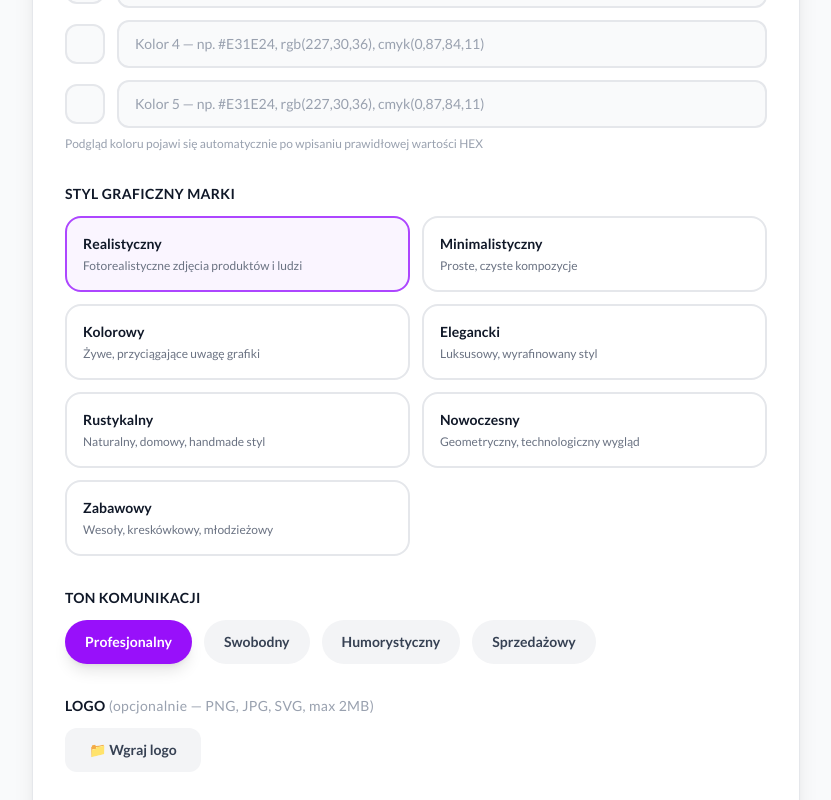
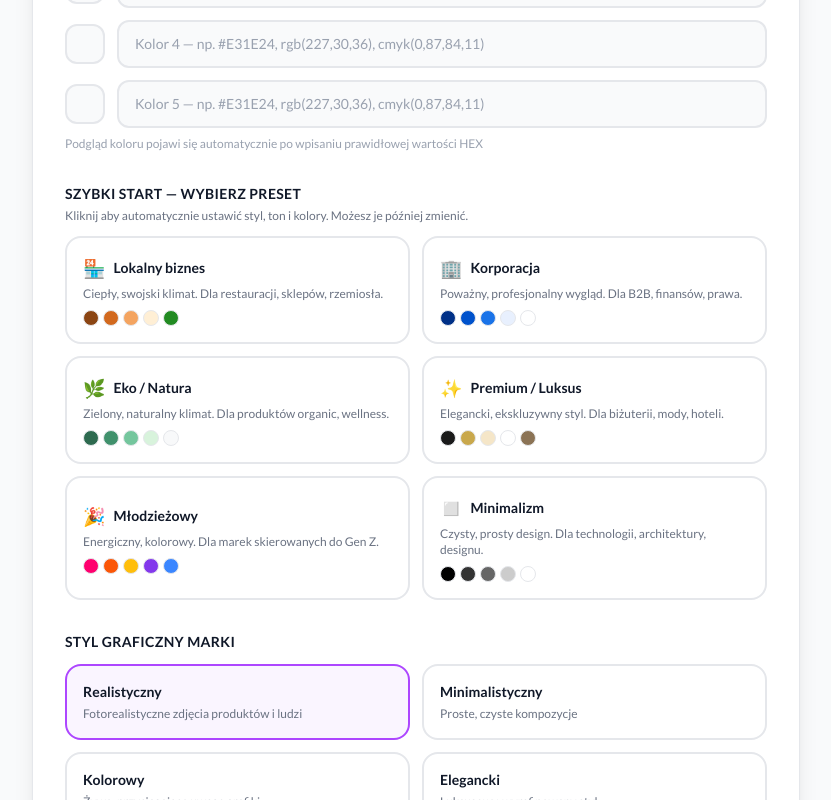
Before and after one commit to PostujTo/postujto, a Next.js app: page /settings in a window 1280 px wide. Shown: the part 609-1409 px from the top of the page, without its empty margins (224-1055 px from the left). Built offline with nearby package versions, Linux system fonts and the light colour scheme; no server answers.

Commit message:
feat: style presets in Brand Kit settings

```diff
--- a/app/settings/page.tsx
+++ b/app/settings/page.tsx
@@ -24,6 +24,63 @@ const BRAND_TONES = [
 const PRESET_COLORS = [
   '#E31E24', '#FF6600', '#FFD700', '#00A651', '#003087',
   '#6A0DAD', '#E91E8C', '#000000', '#FFFFFF', '#808080',
+];
+
+const STYLE_PRESETS = [
+  {
+    id: 'local',
+    label: 'Lokalny biznes',
+    emoji: '🏪',
+    desc: 'Ciepły, swojski klimat. Dla restauracji, sklepów, rzemiosła.',
+    style: 'rustic',
+    tone: 'casual',
+    colors: ['#8B4513', '#D2691E', '#F4A460', '#FFEFD5', '#228B22'],
+  },
+  {
+    id: 'corporate',
+    label: 'Korporacja',
+    emoji: '🏢',
+    desc: 'Poważny, profesjonalny wygląd. Dla B2B, finansów, prawa.',
+    style: 'modern',
+    tone: 'professional',
+    colors: ['#003087', '#0052CC', '#1A73E8', '#E8F0FE', '#FFFFFF'],
+  },
+  {
+    id: 'eco',
+    label: 'Eko / Natura',
+    emoji: '🌿',
+    desc: 'Zielony, naturalny klimat. Dla produktów organic, wellness.',
+    style: 'realistic',
+    tone: 'casual',
+    colors: ['#2D6A4F', '#40916C', '#74C69D', '#D8F3DC', '#F8F9FA'],
+  },
+  {
+    id: 'premium',
+    label: 'Premium / Luksus',
+    emoji: '✨',
+    desc: 'Elegancki, ekskluzywny styl. Dla biżuterii, mody, hoteli.',
+    style: 'elegant',
+    tone: 'professional',
+    colors: ['#1A1A1A', '#C9A84C', '#F5E6C8', '#FFFFFF', '#8B7355'],
+  },
+  {
+    id: 'youth',
+    label: 'Młodzieżowy',
+    emoji: '🎉',
+    desc: 'Energiczny, kolorowy. Dla marek skierowanych do Gen Z.',
+    style: 'playful',
+    tone: 'humorous',
+    colors: ['#FF006E', '#FB5607', '#FFBE0B', '#8338EC', '#3A86FF'],
+  },
+  {
+    id: 'minimal',
+    label: 'Minimalizm',
+    emoji: '◻️',
+    desc: 'Czysty, prosty design. Dla technologii, architektury, designu.',
+    style: 'minimalist',
+    tone: 'professional',
+    colors: ['#000000', '#333333', '#666666', '#CCCCCC', '#FFFFFF'],
+  },
 ];
 
 export default function SettingsPage() {
@@ -184,7 +241,40 @@ export default function SettingsPage() {
   </div>
   <p className="text-xs text-gray-400 mt-2">Podgląd koloru pojawi się automatycznie po wpisaniu prawidłowej wartości HEX</p>
 </div>
-
+{/* Presety stylów */}
+          <div>
+            <label className="block text-sm font-bold text-gray-900 uppercase tracking-wide mb-1">
+              Szybki start — wybierz preset
+            </label>
+            <p className="text-xs text-gray-500 mb-3">
+              Kliknij aby automatycznie ustawić styl, ton i kolory. Możesz je później zmienić.
+            </p>
+            <div className="grid grid-cols-2 gap-3">
+              {STYLE_PRESETS.map(preset => (
+                <button
+                  key={preset.id}
+                  onClick={() => setBrandKit(prev => ({
+                    ...prev,
+                    style: preset.style,
+                    tone: preset.tone,
+                    colors: preset.colors,
+                  }))}
+                  className="p-4 rounded-2xl border-2 border-gray-200 hover:border-purple-300 text-left transition-all hover:bg-purple-50 group"
+                >
+                  <div className="flex items-center gap-2 mb-1">
+                    <span className="text-lg">{preset.emoji}</span>
+                    <span className="font-bold text-gray-900 text-sm">{preset.label}</span>
+                  </div>
+                  <p className="text-xs text-gray-500 mb-2">{preset.desc}</p>
+                  <div className="flex gap-1">
+                    {preset.colors.map((c, i) => (
+                      <div key={i} className="w-4 h-4 rounded-full border border-gray-200" style={{ backgroundColor: c }} />
+                    ))}
+                  </div>
+                </button>
+              ))}
+            </div>
+          </div>
           {/* Styl marki */}
           <div>
             <label className="block text-sm font-bold text-gray-900 uppercase tracking-wide mb-3">
```
